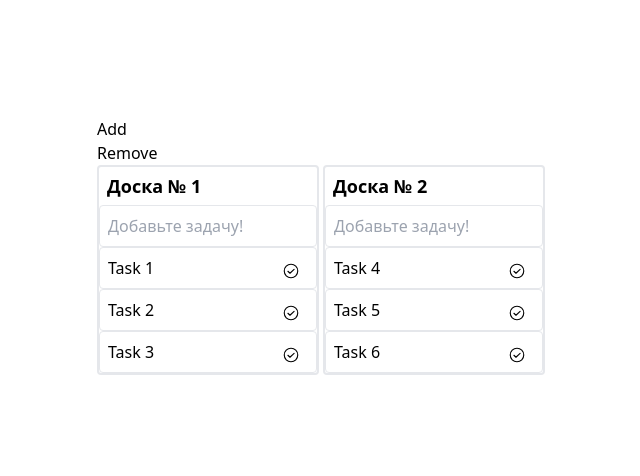
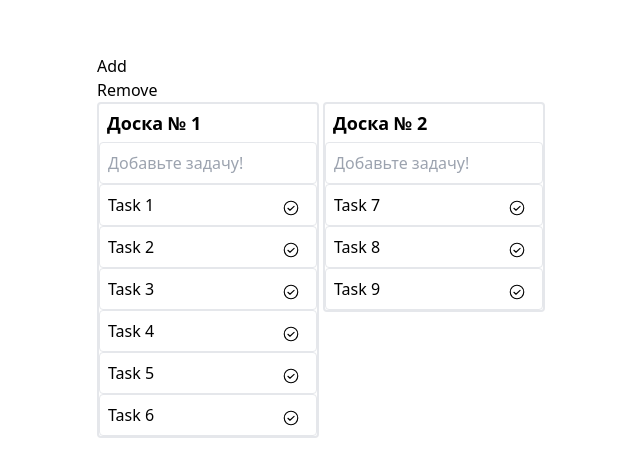
Before and after one commit to pablosukaban/semi-trello, a React (Vite) app: page / in a window 1280 px wide. Shown: the part 154-630 px from the top of the page, without its empty margins (319-959 px from the left). Built offline with nearby package versions, Linux system fonts and the light colour scheme.

Commit message:
dnd only on 1 column

```diff
--- a/src/components/Board.tsx
+++ b/src/components/Board.tsx
@@ -3,7 +3,7 @@ import { Column } from './Column';
 import { BoardActions, initialTasks, taskReducer } from '../taskReducer';
 
 const Board = () => {
-    const [columnsArray, dispatch] = useReducer(taskReducer, initialTasks);
+    const [columnArray, dispatch] = useReducer(taskReducer, initialTasks);
 
     const handleAddColumn = () => {
         dispatch({ type: BoardActions.BOARD_ADDED });
@@ -18,7 +18,7 @@ const Board = () => {
             <button onClick={handleAddColumn}>Add</button>
             <button onClick={handleRemoveColumn}>Remove</button>
             <div className={'flex gap-1 justify-start items-start'}>
-                {columnsArray.map((item) => (
+                {columnArray.map((item) => (
                     <Column
                         key={item.id}
                         columnItem={item}
--- a/src/components/TaskComponent.tsx
+++ b/src/components/TaskComponent.tsx
@@ -1,44 +1,63 @@
 import React from 'react';
 import { TaskType } from './Column';
 import { CheckCircle } from 'phosphor-react';
+import { ColumnType } from '../taskReducer';
 
 export type TaskComponentProps = {
     task: TaskType;
+    columnItem: ColumnType;
     handleSetDone: (id: string) => void;
     handleDragOver: (e: React.DragEvent) => void;
     handleDragEnd: (e: React.DragEvent) => void;
     handleDragLeave: (e: React.DragEvent) => void;
-    handleDrop: (e: React.DragEvent) => void;
+    handleDrop: (
+        e: React.DragEvent,
+        column: ColumnType,
+        task: TaskType
+    ) => void;
+    handleDragStart: (task: TaskType, board: ColumnType) => void;
+    handleClick: (task: TaskType, board: ColumnType) => void;
 };
 
 export const TaskComponent: React.FC<TaskComponentProps> = ({
     task,
+    columnItem,
     handleSetDone,
     handleDragOver,
     handleDragEnd,
     handleDragLeave,
     handleDrop,
+    handleDragStart,
+    handleClick,
 }) => {
-    const handleClick = (e: React.MouseEvent<HTMLDivElement>) => {
+    const handleSelectClick = (e: React.MouseEvent<HTMLDivElement>) => {
         e.preventDefault();
-        e.stopPropagation();
         handleSetDone(task.id);
     };
 
     return (
         <li
-            className={`task border rounded w-full pl-2 pr-4 py-2 flex justify-between items-start max-w-[234px] break-words gap-2 cursor-grab `}
+            className={`border rounded w-full pl-2 pr-4 py-2 flex justify-between items-start max-w-[234px] break-words gap-2 cursor-grab `}
             key={task.id}
             draggable={true}
             onDragOver={handleDragOver}
             onDragEnd={handleDragEnd}
             onDragLeave={handleDragLeave}
-            onDrop={handleDrop}
+            onDrop={(e: React.DragEvent) => handleDrop(e, columnItem, task)}
+            onDragStart={() => handleDragStart(task, columnItem)}
+            onPointerDown={() => handleClick(task, columnItem)}
         >
-            <div className={`${task.done && 'text-gray-400 line-through'}`}>
+            <div
+                className={`${
+                    task.done && 'text-gray-400 line-through'
+                } w-full pointer-events-none`}
+            >
                 {task.value}
             </div>
-            <div className={'self-end cursor-pointer'} onClick={handleClick}>
+            <div
+                className={'self-end cursor-pointer'}
+                onClick={handleSelectClick}
+            >
                 <CheckCircle size={18} />
             </div>
         </li>
--- a/src/components/TaskListComponent.tsx
+++ b/src/components/TaskListComponent.tsx
@@ -1,9 +1,11 @@
-import React from 'react';
-import { BoardActions, BoardActionTypes, BoardType } from '../taskReducer';
+import React, { useState } from 'react';
+import { BoardActions, BoardActionTypes, ColumnType } from '../taskReducer';
 import { TaskComponent } from './TaskComponent';
+import { TaskType } from './Column';
 
 type TaskListComponentProps = {
-    columnItem: BoardType;
+    columnArray: ColumnType[];
+    columnItem: ColumnType;
     dispatch: (action: BoardActionTypes) => void;
 };
 
@@ -11,6 +13,19 @@ export const TaskListComponent: React.FC<TaskListComponentProps> = ({
     columnItem,
     dispatch,
 }) => {
+    // Баг: только со второго драгдропа оживает, из-за того что по умолчанию текущие null
+    const [currentColumn, setCurrentColumn] = useState<ColumnType | null>(
+        columnItem
+    );
+    const [currentTask, setCurrentTask] = useState<TaskType | null>(
+        columnItem.itemsList[0]
+    );
+
+    const handleClick = (task: TaskType, column: ColumnType) => {
+        setCurrentColumn(column);
+        setCurrentTask(task);
+    };
+
     const handelTaskSetDone = (id: string) => {
         dispatch({
             type: BoardActions.TASK_FINISHED,
@@ -19,13 +34,15 @@ export const TaskListComponent: React.FC<TaskListComponentProps> = ({
         });
     };
 
+    const handleDragStart = (task: TaskType, column: ColumnType) => {
+        console.log('task from drag start', task);
+        console.log('column from drag start', column);
+    };
+
     const handleDragOver = (e: React.DragEvent) => {
         e.preventDefault();
         const element = e.target as HTMLElement;
-        if (element.tagName.toLowerCase() === 'li') {
-            console.log('li');
-            element.style.boxShadow = '0 2px 3px gray';
-        }
+        element.style.boxShadow = '0 2px 2px gray';
     };
 
     const handleDragLeave = (e: React.DragEvent) => {
@@ -38,22 +55,42 @@ export const TaskListComponent: React.FC<TaskListComponentProps> = ({
         element.style.boxShadow = 'none';
     };
 
-    const handleDrop = (e: React.DragEvent) => {
+    const handleDrop = (
+        e: React.DragEvent,
+        column: ColumnType,
+        task: TaskType
+    ) => {
+        e.preventDefault();
+
         const element = e.target as HTMLElement;
         element.style.boxShadow = 'none';
+
+        if (!currentTask || !currentColumn) return;
+        dispatch({
+            type: BoardActions.DRAG_DROP,
+            taskId: task.id,
+            columnId: column.id,
+            currentColumn: currentColumn,
+            currentTask: currentTask,
+            task: task,
+            column: column,
+        });
     };
 
     return (
         <ul className={'flex flex-col justify-center items-center w-full'}>
-            {columnItem.itemsList.map((item) => (
+            {columnItem.itemsList.map((singleTask) => (
                 <TaskComponent
-                    key={item.id}
-                    task={item}
+                    columnItem={columnItem}
+                    key={singleTask.id}
+                    task={singleTask}
                     handleDragOver={handleDragOver}
-                    handleSetDone={() => handelTaskSetDone(item.id)}
+                    handleSetDone={() => handelTaskSetDone(singleTask.id)}
                     handleDragLeave={handleDragLeave}
                     handleDragEnd={handleDragEnd}
                     handleDrop={handleDrop}
+                    handleDragStart={handleDragStart}
+                    handleClick={handleClick}
                 />
             ))}
         </ul>
--- a/src/components/TitleComponent.tsx
+++ b/src/components/TitleComponent.tsx
@@ -54,9 +54,6 @@ export const TitleComponent: React.FC<TitleComponentProps> = ({
         setVisible(false);
     };
 
-
-    // console.log('render in title component')
-
     return (
         <>
             {visible ? (
--- a/src/taskReducer.ts
+++ b/src/taskReducer.ts
@@ -13,7 +13,7 @@ export enum BoardActions {
     TASK_ADDED = 'task_added',
     TASK_FINISHED = 'task_finished',
     TITLE_CHANGED = 'title_changed',
-    TASK_REORDERED = 'task_reordered',
+    DRAG_DROP = 'drag_start',
 }
 
 type AddBoardAction = {
@@ -36,18 +36,20 @@ type FinishTaskAction = {
     taskId: string;
 };
 
-type TaskReorderedAction = {
-    type: BoardActions.TASK_REORDERED;
-    column: ColumnType;
-    currentColumn: ColumnType;
-    task: TaskType;
-    currentTask: TaskType;
-};
-
 type ChangeTitleAction = {
     type: BoardActions.TITLE_CHANGED;
     title: string;
     columnId: string;
+};
+
+type DragStartAction = {
+    type: BoardActions.DRAG_DROP;
+    taskId: string;
+    columnId: string;
+    currentColumn: ColumnType;
+    currentTask: TaskType;
+    column: ColumnType;
+    task: TaskType;
 };
 
 export type BoardActionTypes =
@@ -55,8 +57,8 @@ export type BoardActionTypes =
     | RemoveBoardAction
     | AddTaskAction
     | FinishTaskAction
-    | TaskReorderedAction
-    | ChangeTitleAction;
+    | ChangeTitleAction
+    | DragStartAction;
 
 export const initialTasks: ColumnType[] = [
     {
@@ -66,15 +68,18 @@ export const initialTasks: ColumnType[] = [
             { id: uuidv4(), value: 'Task 1', done: false },
             { id: uuidv4(), value: 'Task 2', done: false },
             { id: uuidv4(), value: 'Task 3', done: false },
+            { id: uuidv4(), value: 'Task 4', done: false },
+            { id: uuidv4(), value: 'Task 5', done: false },
+            { id: uuidv4(), value: 'Task 6', done: false },
         ],
     },
     {
         id: uuidv4(),
         title: 'Доска № 2',
         itemsList: [
-            { id: uuidv4(), value: 'Task 4', done: false },
-            { id: uuidv4(), value: 'Task 5', done: false },
-            { id: uuidv4(), value: 'Task 6', done: false },
+            { id: uuidv4(), value: 'Task 7', done: false },
+            { id: uuidv4(), value: 'Task 8', done: false },
+            { id: uuidv4(), value: 'Task 9', done: false },
         ],
     },
     // {
@@ -150,15 +155,16 @@ export const taskReducer = (
                 return column;
             });
 
-        case BoardActions.TASK_REORDERED: {
-            const { column, currentColumn, currentTask, task } = action;
-
+        case BoardActions.DRAG_DROP: {
+            const { currentTask, currentColumn, column, task } = action;
+            // console.log('task', task);
+            // console.log('curr task', currentTask);
             const currentIndex = currentColumn.itemsList.indexOf(currentTask);
+            // console.log('curr index', currentIndex);
             currentColumn.itemsList.splice(currentIndex, 1);
-
             const dropIndex = column.itemsList.indexOf(task);
+            // console.log('dropIndex:', dropIndex);
             column.itemsList.splice(dropIndex + 1, 0, currentTask);
-
             return state.map((c) => {
                 if (c.id === column.id) {
                     return column;
```
Also changed, not shown: src/components/Column.tsx (+8 -2 lines).
